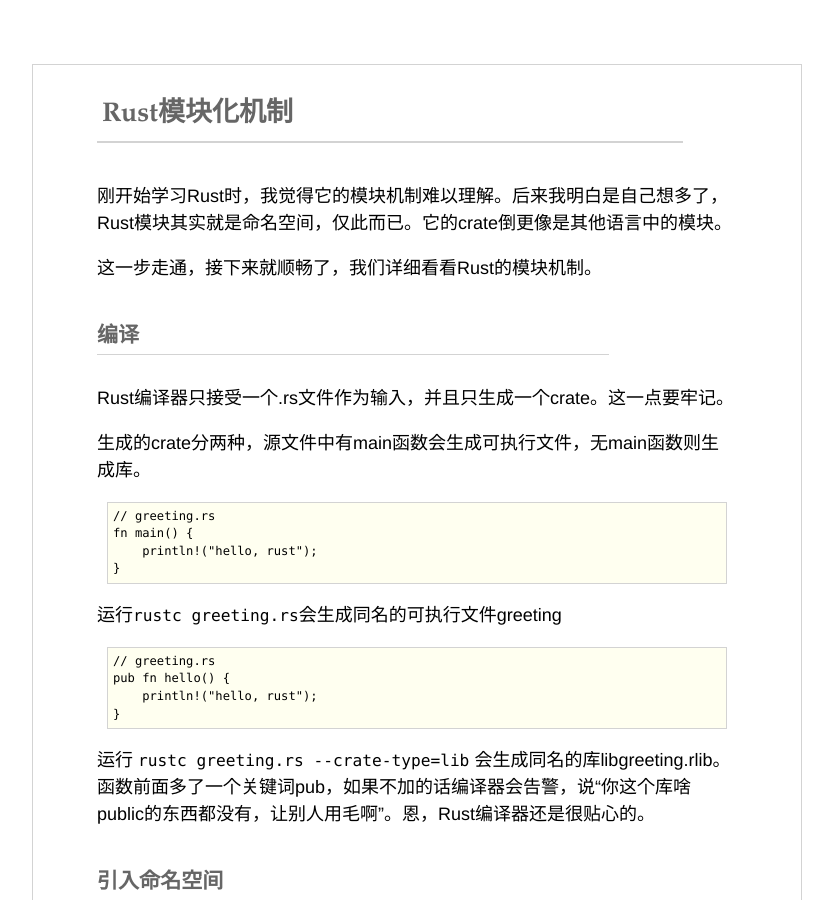
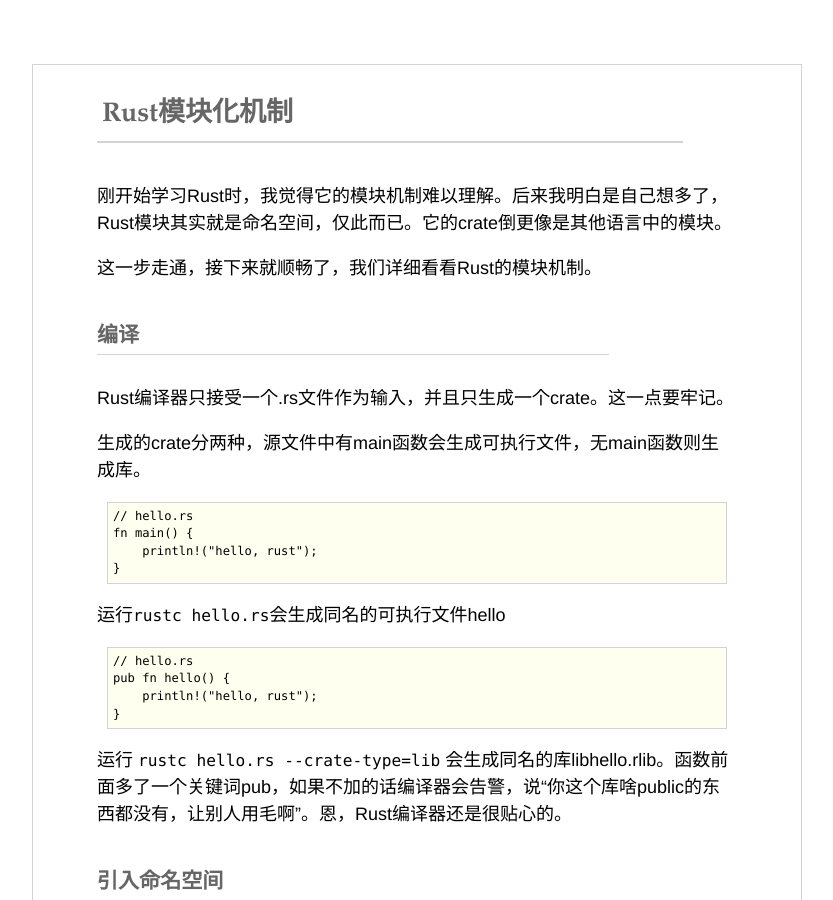
Before and after one commit to wankai/wankai.github.io, a Jekyll site: the page built from _posts/2014-09-26-rust-module-system.md, in a window 1280 px wide and 900 px high. Shown: the whole window, without its empty margins (224-1057 px from the left). Built offline with Jekyll 4.4.1, drawn with Linux system fonts in a browser that asks for light colours; Markdown is read by kramdown in place of the engine named in the settings.

Commit message:
change greeting to hello

````diff
--- a/_posts/2014-09-26-rust-module-system.md
+++ b/_posts/2014-09-26-rust-module-system.md
@@ -17,20 +17,20 @@ Rust编译器只接受一个.rs文件作为输入，并且只生成一个crate
 生成的crate分两种，源文件中有main函数会生成可执行文件，无main函数则生成库。
 
 ```
-// greeting.rs
+// hello.rs
 fn main() {
     println!("hello, rust");
 }
 ```
-运行`rustc greeting.rs`会生成同名的可执行文件greeting
+运行`rustc hello.rs`会生成同名的可执行文件hello
 
 ```
-// greeting.rs
+// hello.rs
 pub fn hello() {
     println!("hello, rust");
 }
 ```
-运行 `rustc greeting.rs --crate-type=lib` 会生成同名的库libgreeting.rlib。函数前面多了一个关键词pub，如果不加的话编译器会告警，说“你这个库啥public的东西都没有，让别人用毛啊”。恩，Rust编译器还是很贴心的。
+运行 `rustc hello.rs --crate-type=lib` 会生成同名的库libhello.rlib。函数前面多了一个关键词pub，如果不加的话编译器会告警，说“你这个库啥public的东西都没有，让别人用毛啊”。恩，Rust编译器还是很贴心的。
 
 ### 引入命名空间
 Rust的模块就是命名空间，用关键词`mod`表示。它的作用是把一个crate的代码划分成可管理的部分。每一个crate都有一个顶层的匿名根命名空间, 根空间下面的命名空间可以任意嵌套，这样构成一个树形结构。
````
